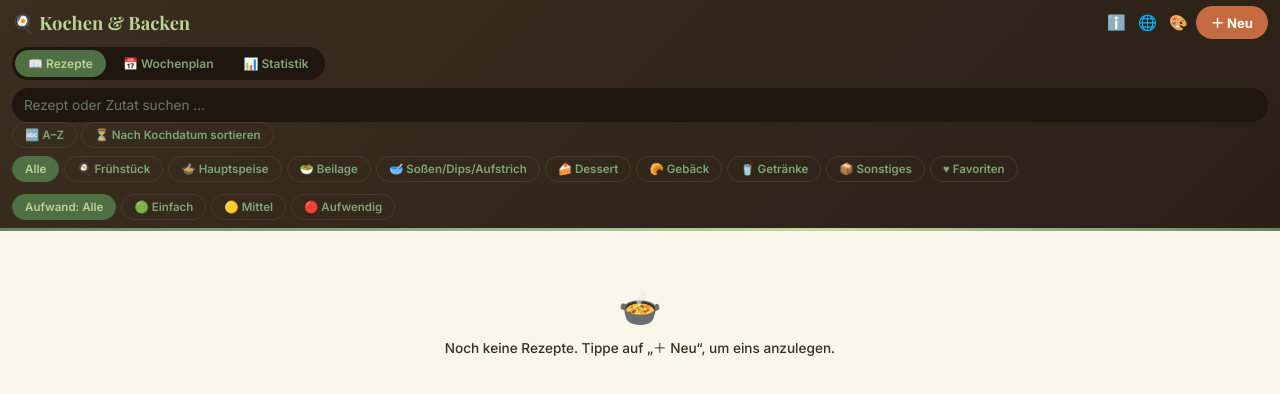
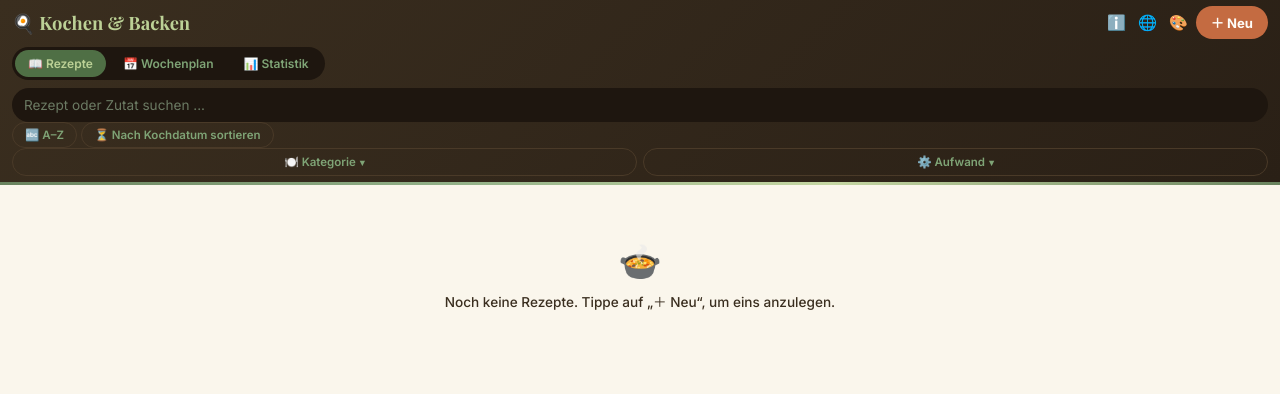
Before and after one commit to ArthurKuhl/FamilyPlaner-, a plain HTML site: page kochen.html in a window 1280 px wide. Both pictures are taken after a click on the tab "📖 Rezepte". Drawn offline with nearby package versions, Linux system fonts and the light colour scheme.

Commit message:
Add files via upload

```diff
--- a/kochen.html
+++ b/kochen.html
@@ -121,6 +121,23 @@
     font-weight: 600; padding: 5px 12px; border-radius: var(--radius-pill); cursor: pointer; white-space: nowrap;
   }
   .filter-chip.active { background: var(--moss); color: var(--leaf); border-color: var(--moss); }
+
+  .filter-dropdown-row { display: flex; gap: 6px; }
+  .filter-dropdown { position: relative; flex: 1; min-width: 0; }
+  .filter-dropdown-btn {
+    width: 100%; background: transparent; border: 1px solid #4a3a28; color: var(--sage); font-size: 0.72rem;
+    font-weight: 600; padding: 6px 8px; border-radius: var(--radius-pill); cursor: pointer;
+    display: flex; align-items: center; justify-content: center; gap: 4px; white-space: nowrap; overflow: hidden; text-overflow: ellipsis;
+  }
+  .filter-dropdown-btn.active { background: var(--moss); color: var(--leaf); border-color: var(--moss); }
+  .filter-dropdown-btn .fd-caret { font-size: 0.6rem; flex-shrink: 0; transition: transform 0.15s; }
+  .filter-dropdown.offen .filter-dropdown-btn .fd-caret { transform: rotate(180deg); }
+  .filter-dropdown-panel {
+    display: none; position: absolute; top: calc(100% + 4px); left: 0; z-index: 40; min-width: 180px; max-width: 260px;
+    background: var(--white); border: 1px solid #4a3a28; border-radius: var(--radius-md); padding: 8px;
+    box-shadow: 0 6px 16px rgba(0,0,0,0.25); flex-wrap: wrap; gap: 5px;
+  }
+  .filter-dropdown.offen .filter-dropdown-panel { display: flex; }
 
   main { padding: 12px 14px; max-width: 680px; margin: 0 auto; }
   @media (min-width: 1000px) {
@@ -361,9 +378,20 @@
     <button class="filter-chip" id="btnSortRichtung" style="flex:0 0 auto;">🔤 A–Z</button>
     <button class="filter-chip" id="btnSortKriterium" style="flex:0 0 auto;">⏳ Nach Kochdatum sortieren</button>
   </div>
-  <div class="filter-reihe" id="filterReihe" style="margin-top:8px;"></div>
-  <div class="filter-reihe" id="tagFilterReihe" style="margin-top:4px;"></div>
-  <div class="filter-reihe" id="aufwandFilterReihe" style="margin-top:4px;"></div>
+  <div class="filter-dropdown-row" id="filterDropdownRow">
+    <div class="filter-dropdown" id="fdKategorie">
+      <button type="button" class="filter-dropdown-btn" id="btnFdKategorie">🍽️ Kategorie <span class="fd-caret">▾</span></button>
+      <div class="filter-dropdown-panel" id="filterReihe"></div>
+    </div>
+    <div class="filter-dropdown" id="fdTags">
+      <button type="button" class="filter-dropdown-btn" id="btnFdTags">🏷️ Tags <span class="fd-caret">▾</span></button>
+      <div class="filter-dropdown-panel" id="tagFilterReihe"></div>
+    </div>
+    <div class="filter-dropdown" id="fdAufwand">
+      <button type="button" class="filter-dropdown-btn" id="btnFdAufwand">⚙️ Aufwand <span class="fd-caret">▾</span></button>
+      <div class="filter-dropdown-panel" id="aufwandFilterReihe"></div>
+    </div>
+  </div>
   <div class="theme-popup" id="themePopup">
     <div class="theme-swatch" data-theme="" title="Kein Muster">✕</div>
     <div class="theme-swatch" data-theme="bg-kueche" title="Küchenmotive">🍳</div>
@@ -884,6 +912,22 @@
   function speichernRezepte() { speichern(KEY_REZEPTE, rezepte); }
 
   // --- FILTERLEISTE ---
+  function schliesseAlleFilterDropdowns() {
+    document.querySelectorAll('.filter-dropdown.offen').forEach(d => d.classList.remove('offen'));
+  }
+  document.querySelectorAll('.filter-dropdown-btn').forEach(btn => {
+    btn.addEventListener('click', (e) => {
+      e.stopPropagation();
+      const dropdown = btn.closest('.filter-dropdown');
+      const warOffen = dropdown.classList.contains('offen');
+      schliesseAlleFilterDropdowns();
+      if (!warOffen) dropdown.classList.add('offen');
+    });
+  });
+  document.addEventListener('click', (e) => {
+    if (!e.target.closest('.filter-dropdown')) schliesseAlleFilterDropdowns();
+  });
+
   function renderFilter() {
     const box = document.getElementById('filterReihe');
     box.innerHTML = '';
@@ -897,15 +941,21 @@
       const chip = document.createElement('button');
       chip.className = 'filter-chip' + (aktiverFilter === k.id ? ' active' : '');
       chip.textContent = k.icon + ' ' + k.label;
-      chip.addEventListener('click', () => { aktiverFilter = k.id; renderFilter(); renderGrid(); });
+      chip.addEventListener('click', () => { aktiverFilter = k.id; renderFilter(); renderGrid(); schliesseAlleFilterDropdowns(); });
       box.appendChild(chip);
     });
 
     const favChip = document.createElement('button');
     favChip.className = 'filter-chip' + (nurFavoriten ? ' active' : '');
     favChip.textContent = '♥ Favoriten';
-    favChip.addEventListener('click', () => { nurFavoriten = !nurFavoriten; renderFilter(); renderGrid(); });
+    favChip.addEventListener('click', () => { nurFavoriten = !nurFavoriten; renderFilter(); renderGrid(); schliesseAlleFilterDropdowns(); });
     box.appendChild(favChip);
+
+    const kBtn = document.getElementById('btnFdKategorie');
+    const kAktiv = aktiverFilter !== 'alle' || nurFavoriten;
+    kBtn.classList.toggle('active', kAktiv);
+    const kLabel = nurFavoriten ? '♥ Favoriten' : (aktiverFilter === 'alle' ? '🍽️ Kategorie' : (KATEGORIEN.find(k => k.id === aktiverFilter) || {}).icon + ' ' + (KATEGORIEN.find(k => k.id === aktiverFilter) || {}).label);
+    kBtn.innerHTML = escapeHtml(kLabel) + ' <span class="fd-caret">▾</span>';
 
     renderTagFilter();
     renderAufwandFilter();
@@ -918,16 +968,20 @@
     const alleChip = document.createElement('button');
     alleChip.className = 'filter-chip' + (aktiverAufwandFilter === 'alle' ? ' active' : '');
     alleChip.textContent = 'Aufwand: Alle';
-    alleChip.addEventListener('click', () => { aktiverAufwandFilter = 'alle'; renderAufwandFilter(); renderGrid(); });
+    alleChip.addEventListener('click', () => { aktiverAufwandFilter = 'alle'; renderAufwandFilter(); renderGrid(); schliesseAlleFilterDropdowns(); });
     box.appendChild(alleChip);
     Object.keys(AUFWAND_STUFEN).forEach(key => {
       const stufe = AUFWAND_STUFEN[key];
       const chip = document.createElement('button');
       chip.className = 'filter-chip' + (aktiverAufwandFilter === key ? ' active' : '');
       chip.textContent = stufe.icon + ' ' + stufe.label;
-      chip.addEventListener('click', () => { aktiverAufwandFilter = key; renderAufwandFilter(); renderGrid(); });
+      chip.addEventListener('click', () => { aktiverAufwandFilter = key; renderAufwandFilter(); renderGrid(); schliesseAlleFilterDropdowns(); });
       box.appendChild(chip);
     });
+    const aBtn = document.getElementById('btnFdAufwand');
+    aBtn.classList.toggle('active', aktiverAufwandFilter !== 'alle');
+    const aLabel = aktiverAufwandFilter === 'alle' ? '⚙️ Aufwand' : AUFWAND_STUFEN[aktiverAufwandFilter].icon + ' ' + AUFWAND_STUFEN[aktiverAufwandFilter].label;
+    aBtn.innerHTML = escapeHtml(aLabel) + ' <span class="fd-caret">▾</span>';
   }
 
   function alleVorhandenenTags() {
@@ -938,20 +992,25 @@
   function renderTagFilter() {
     const box = document.getElementById('tagFilterReihe');
     const tags = alleVorhandenenTags();
-    if (!tags.length) { box.innerHTML = ''; return; }
+    const tBtnWrap = document.getElementById('fdTags');
+    if (!tags.length) { box.innerHTML = ''; if (tBtnWrap) tBtnWrap.style.display = 'none'; return; }
+    if (tBtnWrap) tBtnWrap.style.display = '';
     box.innerHTML = '';
     const alleChip = document.createElement('button');
     alleChip.className = 'filter-chip' + (aktiverTagFilter === 'alle' ? ' active' : '');
     alleChip.textContent = '🏷️ Alle Tags';
-    alleChip.addEventListener('click', () => { aktiverTagFilter = 'alle'; renderTagFilter(); renderGrid(); });
+    alleChip.addEventListener('click', () => { aktiverTagFilter = 'alle'; renderTagFilter(); renderGrid(); schliesseAlleFilterDropdowns(); });
     box.appendChild(alleChip);
     tags.forEach(tag => {
       const chip = document.createElement('button');
       chip.className = 'filter-chip' + (aktiverTagFilter === tag ? ' active' : '');
       chip.textContent = '#' + tag;
-      chip.addEventListener('click', () => { aktiverTagFilter = tag; renderTagFilter(); renderGrid(); });
+      chip.addEventListener('click', () => { aktiverTagFilter = tag; renderTagFilter(); renderGrid(); schliesseAlleFilterDropdowns(); });
       box.appendChild(chip);
     });
+    const tBtn = document.getElementById('btnFdTags');
+    tBtn.classList.toggle('active', aktiverTagFilter !== 'alle');
+    tBtn.innerHTML = escapeHtml(aktiverTagFilter === 'alle' ? '🏷️ Tags' : '#' + aktiverTagFilter) + ' <span class="fd-caret">▾</span>';
   }
   document.getElementById('fSuche').addEventListener('input', (e) => { suchtext = e.target.value.trim().toLowerCase(); renderGrid(); });
 
@@ -2000,9 +2059,7 @@
     document.getElementById('ansichtWochenplan').style.display = name === 'wochenplan' ? '' : 'none';
     document.getElementById('ansichtStatistik').style.display = name === 'statistik' ? '' : 'none';
     document.getElementById('suchzeileBox').style.display = name === 'rezepte' ? '' : 'none';
-    document.getElementById('filterReihe').style.display = name === 'rezepte' ? '' : 'none';
-    document.getElementById('tagFilterReihe').style.display = name === 'rezepte' ? '' : 'none';
-    document.getElementById('aufwandFilterReihe').style.display = name === 'rezepte' ? '' : 'none';
+    document.getElementById('filterDropdownRow').style.display = name === 'rezepte' ? '' : 'none';
     btnViewRezepte.classList.toggle('active', name === 'rezepte');
     btnViewWochenplan.classList.toggle('active', name === 'wochenplan');
     btnViewStatistik.classList.toggle('active', name === 'statistik');
--- a/service-worker.js
+++ b/service-worker.js
@@ -1,7 +1,7 @@
 // Gartenplaner Service Worker
 // WICHTIG: CACHE_VERSION bei jedem Update der App-Datei erhöhen (z.B. 'v1' -> 'v2'),
 // sonst bekommen Nutzer weiterhin die alte, zwischengespeicherte Version ausgeliefert.
-const CACHE_VERSION = 'v329';
+const CACHE_VERSION = 'v330';
 const CACHE_NAME = 'planer-cache-' + CACHE_VERSION;
 
 const APP_SHELL = [
```
